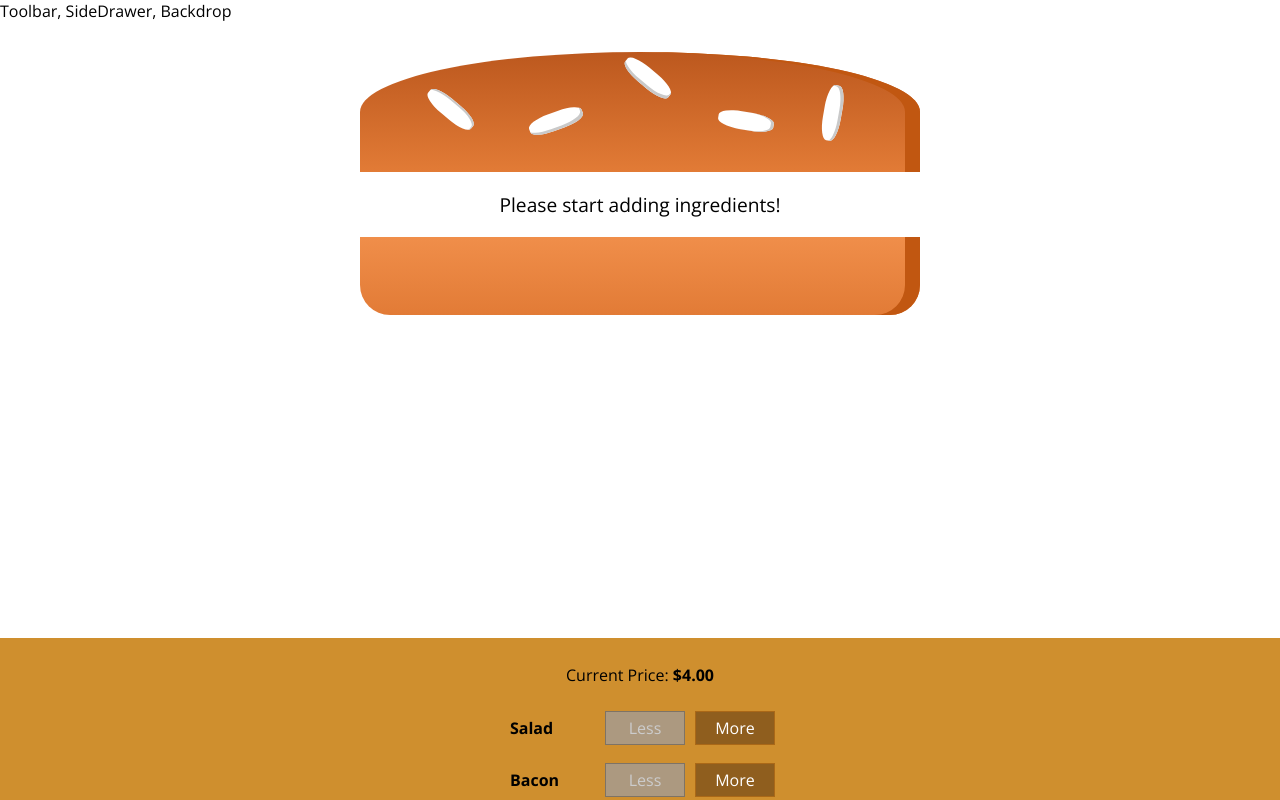
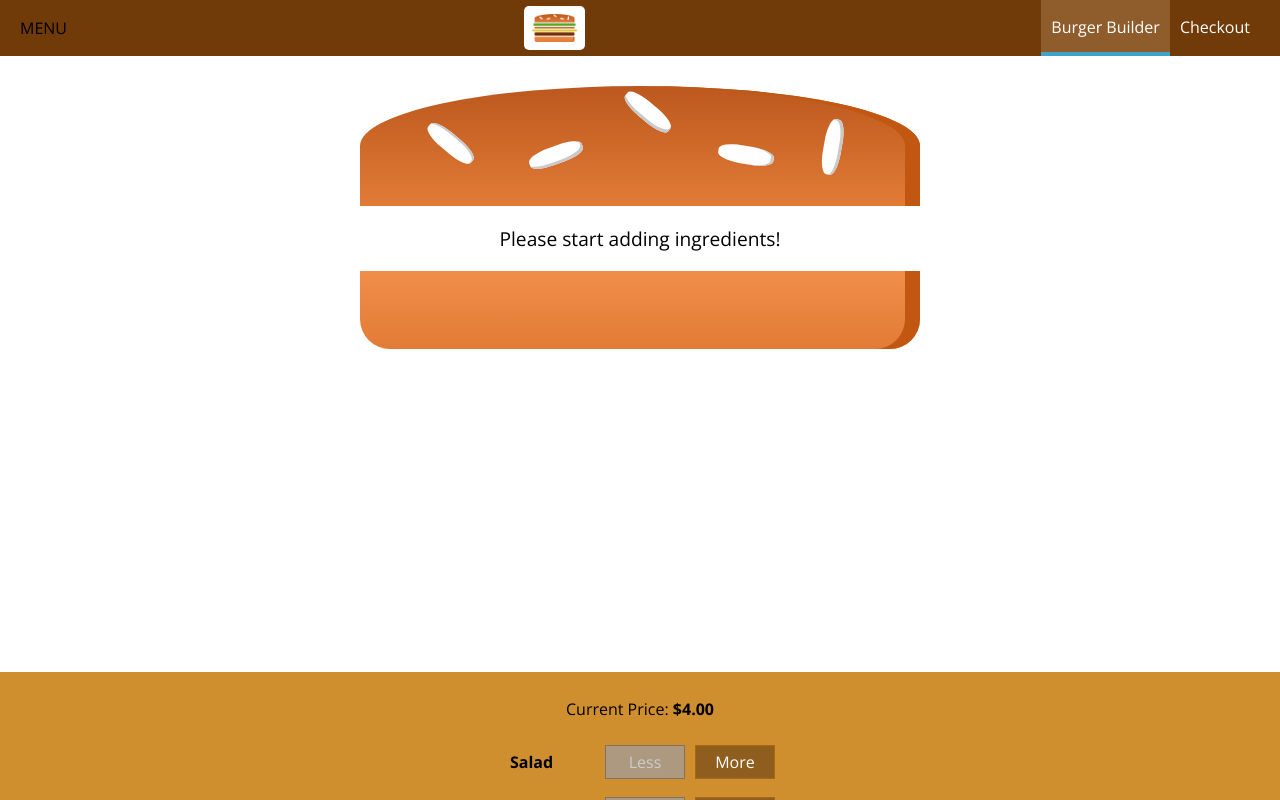
Before and after one commit to jjsizemore/burger-builder, a React (Create React App) app: page / in a window 1280 px wide. Shown: the top 800 px of the page. Built offline with nearby package versions, Linux system fonts and the light colour scheme.

Commit message:
added navigation

```diff
--- a/src/components/Layout/Layout.js
+++ b/src/components/Layout/Layout.js
@@ -1,10 +1,11 @@
 import React from "react";
 import Aux from "../../hoc/Aux";
 import styles from "./Layout.module.css";
+import Toolbar from "../Navigation/Toolbar/Toolbar";
 
 const layout = props => (
   <Aux>
-    <div>Toolbar, SideDrawer, Backdrop</div>
+    <Toolbar />
     <main className={styles.Content}>{props.children}</main>
   </Aux>
 );
--- a/src/components/Layout/Layout.module.css
+++ b/src/components/Layout/Layout.module.css
@@ -1,3 +1,3 @@
 .Content {
-  margin-top: 16px;
+  margin-top: 72px;
 }
--- /dev/null
+++ b/src/components/Logo/Logo.js
@@ -0,0 +1,11 @@
+import React from "react";
+import burgerLogo from "../../assets/images/burger-logo.png";
+import classes from "./Logo.module.css";
+
+const logo = props => (
+  <div className={classes.Logo}>
+    <img src={burgerLogo} alt="MyBurger" />
+  </div>
+);
+
+export default logo;
--- /dev/null
+++ b/src/components/Logo/Logo.module.css
@@ -0,0 +1,11 @@
+.Logo {
+  background-color: white;
+  padding: 8px;
+  height: 80%;
+  box-sizing: border-box;
+  border-radius: 5px;
+}
+
+.Logo img {
+  height: 100%;
+}
--- /dev/null
+++ b/src/components/Navigation/NavigationItems/NavigationItem/NavigationItem.js
@@ -0,0 +1,12 @@
+import React from "react";
+import classes from "./NavigationItem.module.css";
+
+const navigationItem = props => (
+  <li className={classes.NavigationItem}>
+    <a href={props.link} className={props.active ? classes.active : null}>
+      {props.children}
+    </a>
+  </li>
+);
+
+export default navigationItem;
--- /dev/null
+++ b/src/components/Navigation/NavigationItems/NavigationItem/NavigationItem.module.css
@@ -0,0 +1,25 @@
+.NavigationItem {
+  margin: 0;
+  box-sizing: border-box;
+  display: flex;
+  height: 100%;
+  align-items: center;
+}
+
+.NavigationItem a {
+  color: white;
+  text-decoration: none;
+  height: 100%;
+  padding: 16px 10px;
+  border-bottom: 4px solid transparent;
+  box-sizing: border-box;
+  display: block;
+}
+
+.NavigationItem a:hover,
+.NavigationItem a:active,
+.NavigationItem a.active {
+  background-color: #8f5c2c;
+  border-bottom: 4px solid #40a4c8;
+  color: white;
+}
--- /dev/null
+++ b/src/components/Navigation/NavigationItems/NavigationItems.js
@@ -0,0 +1,14 @@
+import React from "react";
+import classes from "./NavigationItems.module.css";
+import NavigationItem from "./NavigationItem/NavigationItem";
+
+const navigationItems = props => (
+  <ul className={classes.NavigationItems}>
+    <NavigationItem link="/" active>
+      Burger Builder
+    </NavigationItem>
+    <NavigationItem link="/">Checkout</NavigationItem>
+  </ul>
+);
+
+export default navigationItems;
--- /dev/null
+++ b/src/components/Navigation/NavigationItems/NavigationItems.module.css
@@ -0,0 +1,8 @@
+.NavigationItems {
+  margin: 0;
+  padding: 0;
+  list-style: none;
+  display: flex;
+  align-items: center;
+  height: 100%;
+}
--- /dev/null
+++ b/src/components/Navigation/Toolbar/Toolbar.js
@@ -0,0 +1,16 @@
+import React from "react";
+import classes from "./Toolbar.module.css";
+import Logo from "../../Logo/Logo";
+import NavigationItems from "../NavigationItems/NavigationItems";
+
+const toolbar = props => (
+  <header className={classes.Toolbar}>
+    <div>MENU</div>
+    <Logo />
+    <nav>
+      <NavigationItems />
+    </nav>
+  </header>
+);
+
+export default toolbar;
--- /dev/null
+++ b/src/components/Navigation/Toolbar/Toolbar.module.css
@@ -0,0 +1,18 @@
+.Toolbar {
+  height: 56px;
+  width: 100%;
+  position: fixed;
+  top: 0;
+  left: 0;
+  background-color: #703b09;
+  display: flex;
+  justify-content: space-between;
+  align-items: center;
+  padding: 0 20px;
+  box-sizing: border-box;
+  z-index: 90;
+}
+
+.Toolbar nav {
+  height: 100%;
+}
```
Also changed, not shown: src/assets/images/burger-logo.png (added).
